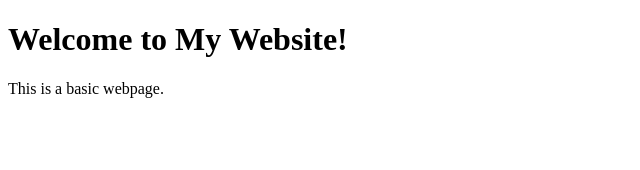
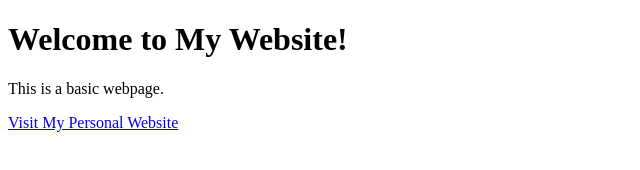
Before and after one commit to Shane-33/Shane-33.github.io, a plain HTML site: page index.html in a window 1280 px wide. Shown: the whole page, without its empty margins (0-640 px from the left). Drawn offline with Linux system fonts and the light colour scheme.

Commit message:
Update index.html

```diff
--- a/index.html
+++ b/index.html
@@ -1,11 +1,11 @@
 <!DOCTYPE html>
 <html>
-  <head>
+<head>
     <title>My Website</title>
-  </head>
-
-  <body>
+</head>
+<body>
     <h1>Welcome to My Website!</h1>
     <p>This is a basic webpage.</p>
-  </body>
+    <a href="https://Shane-33.github.io">Visit My Personal Website</a>
+</body>
 </html>
```
